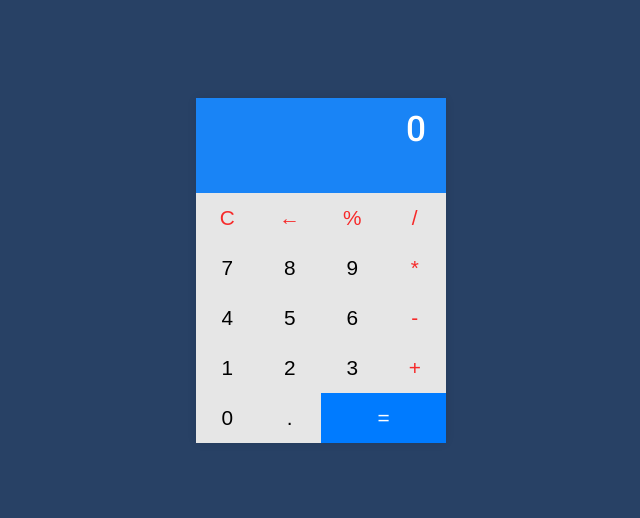
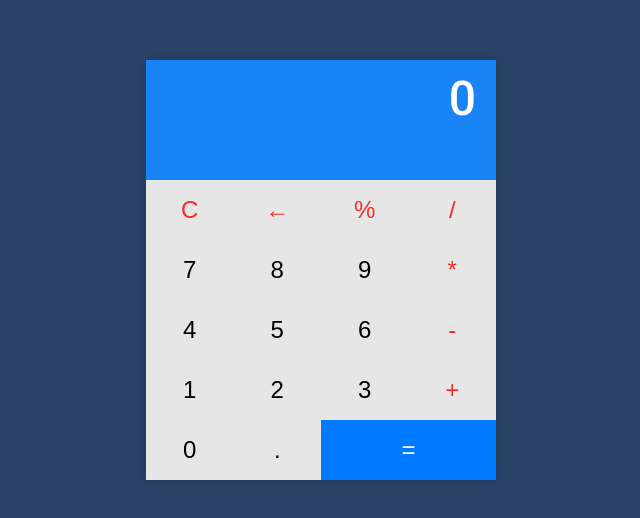
Before and after one commit to steelsnake93/react-calculator-app, a React (Create React App) app: page / in a window 1280 px wide. Shown: the part 130-648 px from the top of the page, without its empty margins (319-959 px from the left). Built offline with nearby package versions, Linux system fonts and the light colour scheme; the HTML template or start-up script is replaced by a standard one.

Commit message:
Implement handleNumber function to render numbers in display after click on button

```diff
--- a/src/components/Calculator.js
+++ b/src/components/Calculator.js
@@ -1,30 +1,80 @@
-import "../components/calculator.css";
+import "./Calculator.css";
+import React, { Component } from "react";
+import Display from "./Display";
+import Keypad from "./Keypad";
 
-export default function Calculator() {
+export default class Calculator extends Component {
+  constructor(props) {
+    super(props);
+    this.state = {
+      inputValue: "0",
+      isCalculated: false,
+      expression: [],
+      isNegative: false,
+    };
+  }
+
+  handleButtonClick = (e) => {
+    const value = e.target.value;
+    if (!isNaN(value)) {
+      this.handleNumber(value);
+    } else if (["+", "-", "*", "/"].includes(value)) {
+      this.handleOperator(value);
+    } else if (value === "←") {
+      this.handleBackspace();
+    } else if (value === "%") {
+      this.setState({
+        inputValue: (parseFloat(this.state.inputValue) / 100).toString(),
+      });
+    } else if (value === "=") {
+      this.handleEqual();
+    }
+  };
+
+  handleNumber = (number) => {
+    const { inputValue, expression, isCalculated, isNegative } = this.state;
+    let newNumber = isNegative ? "-" + number : number;
+    if (number === "0" && inputValue === "0") {
+      return;
+    } else if (isCalculated) {
+      this.setState({
+        expression: [newNumber],
+        inputValue: newNumber,
+        isCalculated: false,
+      });
+    } else {
+      if (
+        typeof expression[expression.length - 1] === "string" &&
+        !isNaN(expression[expression.length - 1])
+      ) {
+        const combinedNumber = expression[expression.length - 1] + newNumber;
+        this.setState({
+          expression: [...expression.slice(0, -1), combinedNumber],
+          inputValue: combinedNumber,
+        });
+      } else {
+        this.setState({
+          expression: [...expression, newNumber],
+          inputValue: inputValue === "0" ? newNumber : inputValue + newNumber,
+        });
+      }
+    }
+    if (isNegative) {
+      this.setState({ isNegative: false });
+    }
+  };
+
+
+
+  render() {
+    const { inputValue } = this.state;
     return (
-        <div className="calculator">
-            <div id="display">0</div>
-            <div className="keypad">
-                <button id="clear" value="C">C</button>
-                <button id="backspace" value="">&larr;</button>
-                <button id="percentage" value="%">%</button>
-                <button id="divide" value="/">/</button>
-                <button id="seven" value="7">7</button>
-                <button id="eight" value="8">8</button>
-                <button id="nine" value="9">9</button>
-                <button id="multiply" value="*">*</button>
-                <button id="four" value="4">4</button>
-                <button id="five" value="5">5</button>
-                <button id="six" value="6">6</button>
-                <button id="subtract" value="-">-</button>
-                <button id="one" value="1">1</button>
-                <button id="two" value="2">2</button>
-                <button id="three" value="3">3</button>
-                <button id="add" value="+">+</button>
-                <button id="zero" value="0">0</button>
-                <button id="decimal" value=".">.</button>
-                <button id="equals" value="=">=</button>
-            </div>
-        </div>
+      <div className="calculator">
+        <Display value={this.state.inputValue} />
+        <Keypad
+          handleButtonClick={this.handleButtonClick}
+        />
+      </div>
     );
+  }
 }
--- a/src/components/calculator.css
+++ b/src/components/calculator.css
@@ -1,17 +1,16 @@
 .calculator {
-  width: 250px;
-  margin: 20px auto;
+  width: 350px;
+  margin: 0 auto;
   text-align: center;
   border-radius: 5px;
   box-shadow: 0 0 10px rgba(0, 0, 0, 0.1);
 }
 
 #display {
-  /* width: 100%; */
-  height: 75px;
+  height: 100px;
   padding: 10px 20px;
   text-align: right;
-  font-size: 2.2em;
+  font-size: 3em;
   color: #fff;
   background-color: #1984f6;
 }
@@ -23,8 +22,8 @@
 
 button {
   width: 100%;
-  height: 50px;
-  font-size: 1.3em;
+  height: 60px;
+  font-size: 1.5em;
   cursor: pointer;
   border: none;
   background-color: #e6e6e6;
@@ -47,7 +46,6 @@ button:active {
   background-color: #0056b3;
 }
 
-/* Styling for operation buttons */
 #add,
 #subtract,
 #multiply,
@@ -55,7 +53,7 @@ button:active {
 #clear,
 #backspace,
 #percentage {
-  color: #f62a2a; /* Or any color you prefer */
+  color: #f62a2a;
 }
 
 #add:hover,
@@ -65,5 +63,5 @@ button:active {
 #clear:hover,
 #backspace:hover,
 #percentage:hover {
-  color: #af0c00; /* Slightly darker shade on hover */
+  color: #af0c00;
 }
```
